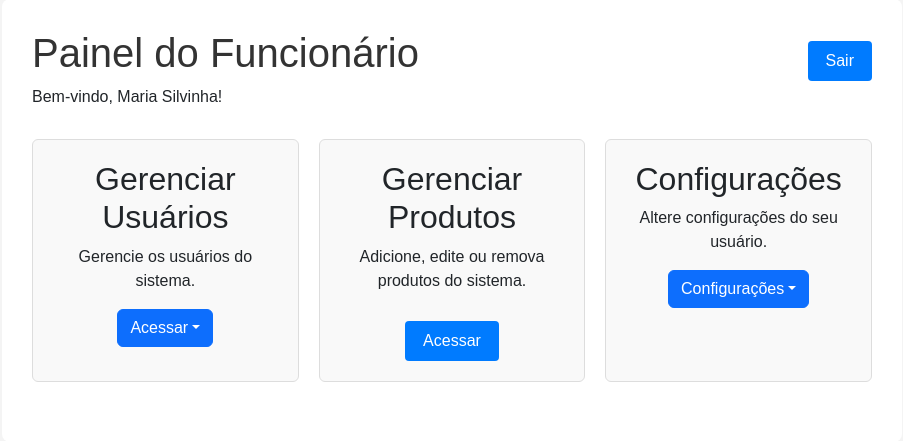
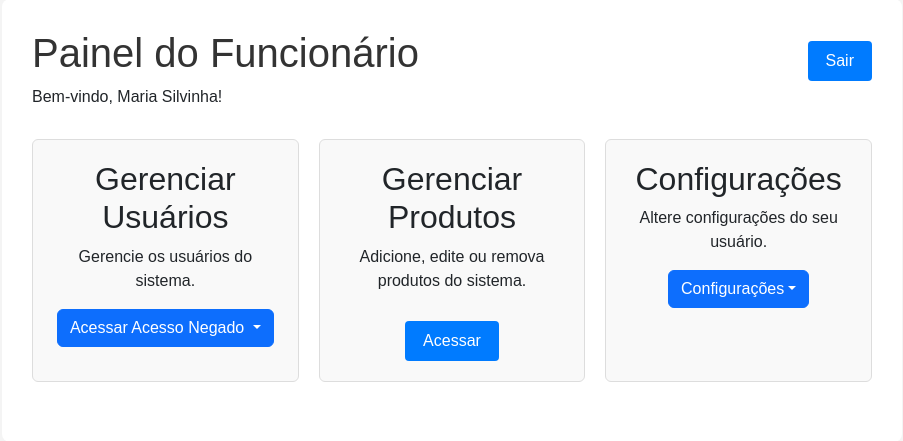
Before and after one commit to EtecVAV-2C-FatalVenom/Atividades_2025, a PHP site: page /painel_funcionario.php in a window 1280 px wide. Shown: the part 41-482 px from the top of the page, without its empty margins (188-1091 px from the left). Run offline with PHP 8.4, Linux system fonts and the light colour scheme; a user stored in the database is signed in.

Commit message:
Incremento de funções

```diff
--- a/Website/Fatalvenom/app/views/painel_funcionario.php
+++ b/Website/Fatalvenom/app/views/painel_funcionario.php
@@ -55,12 +55,20 @@ if (!isset($_SESSION['id_funcionario']) || ($_SESSION['cargo'] !== 'Administrado
                 <div class="dropdown">
                     <h2>Gerenciar Usuários</h2>
                     <p>Gerencie os usuários do sistema.</p>
-                    <a class="btn btn-primary dropdown-toggle" href="#" role="button" data-bs-toggle="dropdown" aria-expanded="false">Acessar</a>
+                    <a class="btn btn-primary dropdown-toggle" href="#" role="button" data-bs-toggle="dropdown" aria-expanded="false">
+                        <?php if ($_SESSION['cargo'] === 'Administrador' || $_SESSION['cargo'] === 'Gerente'): ?>
+                            Acessar
+                        <?php endif; ?>
+                        <?php if ($_SESSION['cargo'] !== 'Administrador' || $_SESSION['cargo'] !== 'Gerente'): ?>
+                            Acesso Negado
+                        <?php endif; ?>
+                    </a>
                     <ul class="dropdown-menu">
                         <?php if ($_SESSION['cargo'] === 'Administrador' || $_SESSION['cargo'] === 'Gerente'): ?>
                         <li><a class="dropdown-item" href="gerenciar_funcionarios.php">Gerenciar Funcionários</a></li>
                         <li><a class="dropdown-item" href="gerenciar_clientes.php">Gerenciar Clientes</a></li>
                         <?php endif; ?>
+
                     </ul>
                 </div>
             </div>
```
